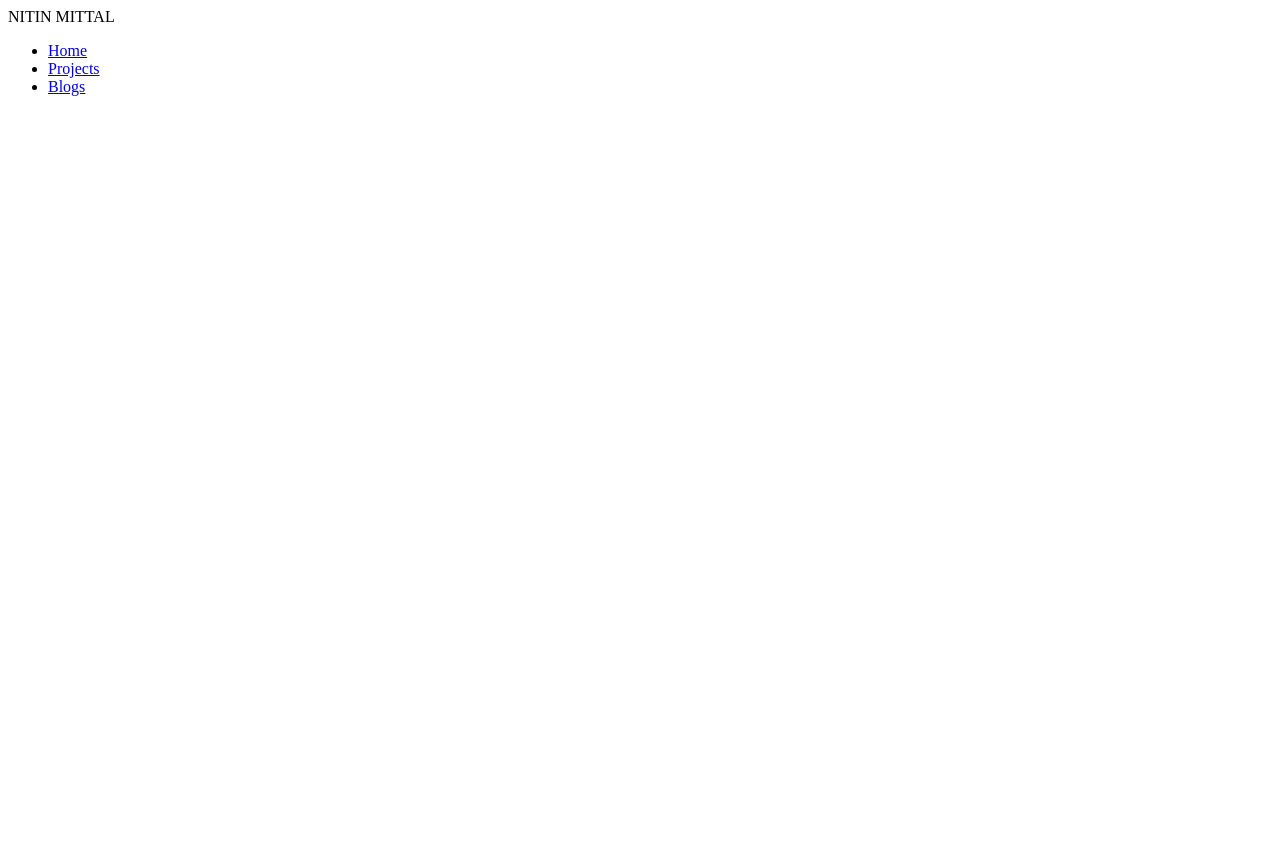
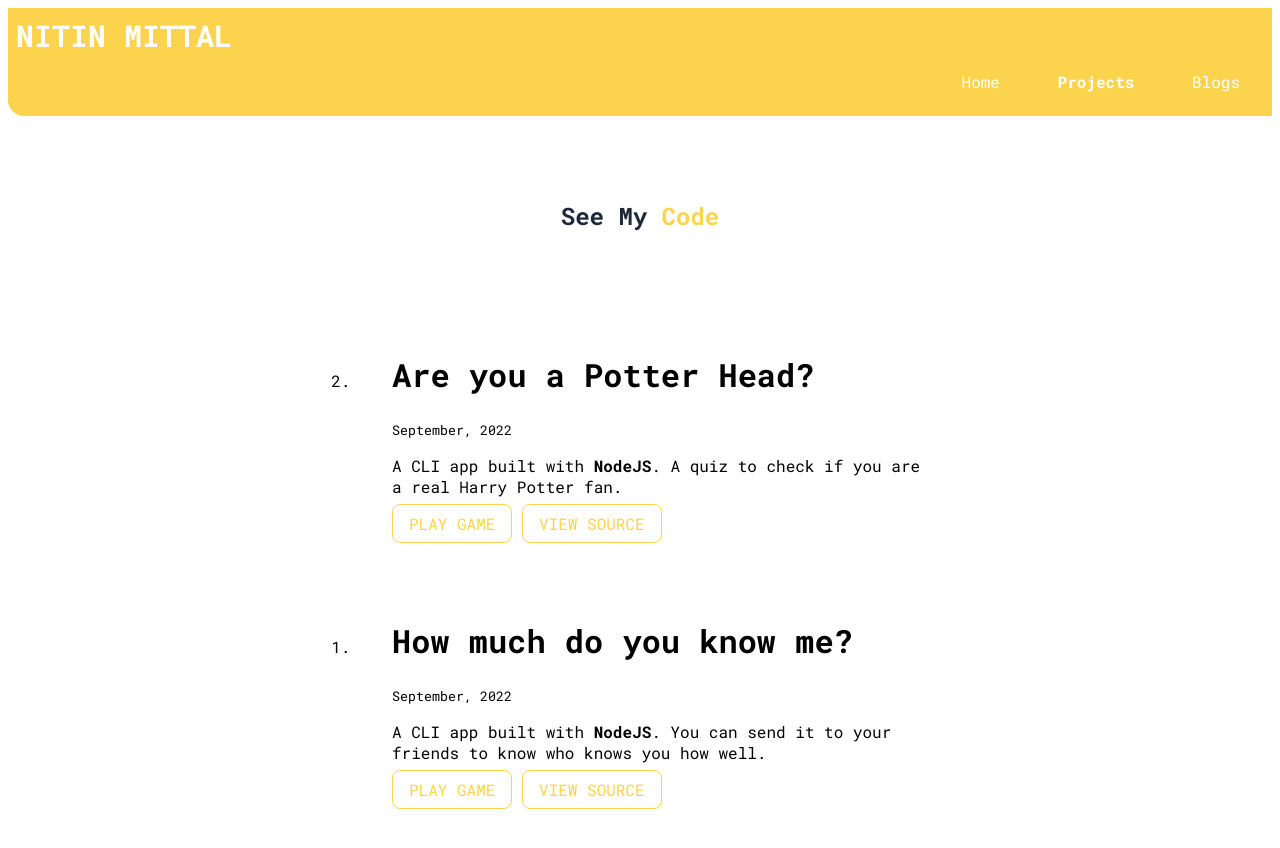
Before and after one commit to Nitin-Mittal08/Nitin-Mittal-portfolio, a plain HTML site: page projects.html in a window 1280 px wide. Before the commit the page ends 800 px from the top, so only its background shows below. Drawn offline with Linux system fonts and the light colour scheme.

Commit message:
made projects page

```diff
--- a/projects.html
+++ b/projects.html
@@ -4,6 +4,7 @@
     <meta charset="UTF-8">
     <meta http-equiv="X-UA-Compatible" content="IE=edge">
     <meta name="viewport" content="width=device-width, initial-scale=1.0">
+    <link href="/styles.css" rel="stylesheet">
     <title>Projects | Nitin's Portfolio</title>
 </head>
 <body>
@@ -11,17 +12,49 @@
         <div class="nav-brand">NITIN MITTAL</div>
         <ul class="list-non-bullet nav-pills">
             <li class="list-item-inline">
-                <a class="links " href="/">Home</a>
+                <a class="links " href="index.html">Home</a>
             </li>
 
             <li class="list-item-inline">
-                <a class="links link-active" href="/">Projects</a>
+                <a class="links link-active" href="projects.html">Projects</a>
             </li>
 
             <li class="list-item-inline">
-                <a class="links" href = "/">Blogs</a>
+                <a class="links" href = "blogs.html">Blogs</a>
             </li>
         </ul>
     </nav>
+
+    <header class="hero">
+
+        <h2 class="hero-heading">See My <span class="heading-inverted">Code</span></h2>
+    </header>
+
+    <ol reversed>
+        <div class="container container-centre">
+            <li class="padding-md">
+                <h1>
+                    Are you a Potter Head?
+                </h1>
+                <small>September, 2022</small>
+
+                <p>A CLI app built with <strong>NodeJS</strong>. A quiz to check if you are a real Harry Potter fan.</p>
+
+                <a class="links link-secondary"href="https://replit.com/@nitinmittal1/Harry-Potter-Quiz#index.js?embed=1&output=1">PLAY GAME</a>
+                <a class="links link-secondary"href="https://github.com/Nitin-Mittal08/harryPotterQuiz">VIEW SOURCE</a>
+            </li>
+            <li class="padding-md">
+            <h1>
+                How much do you know me?
+            </h1>
+            <small>September, 2022</small>
+
+            <p>A CLI app built with <strong>NodeJS</strong>. You can send it to your friends to know who knows you how well.</p>
+
+            <a class="links link-secondary"href="https://replit.com/@nitinmittal1/Endgame#index.js?embed=1&output=1">PLAY GAME</a>
+            <a class="links link-secondary"href="https://github.com/Nitin-Mittal08/howMuchDoYouKnowMe">VIEW SOURCE</a>
+            </li>
+        </div>
+    </ol>
 </body>
 </html>
--- a/styles.css
+++ b/styles.css
@@ -13,6 +13,12 @@ body{
 hr{
     margin: 2rem 0rem;
 }
+
+/** Padding **/
+.padding-md{
+    padding: 2rem;
+}
+
 /** Containers **/
 .container{
     padding-left: 1rem;
```
Also changed, not shown: index.html (+2 -2 lines).
